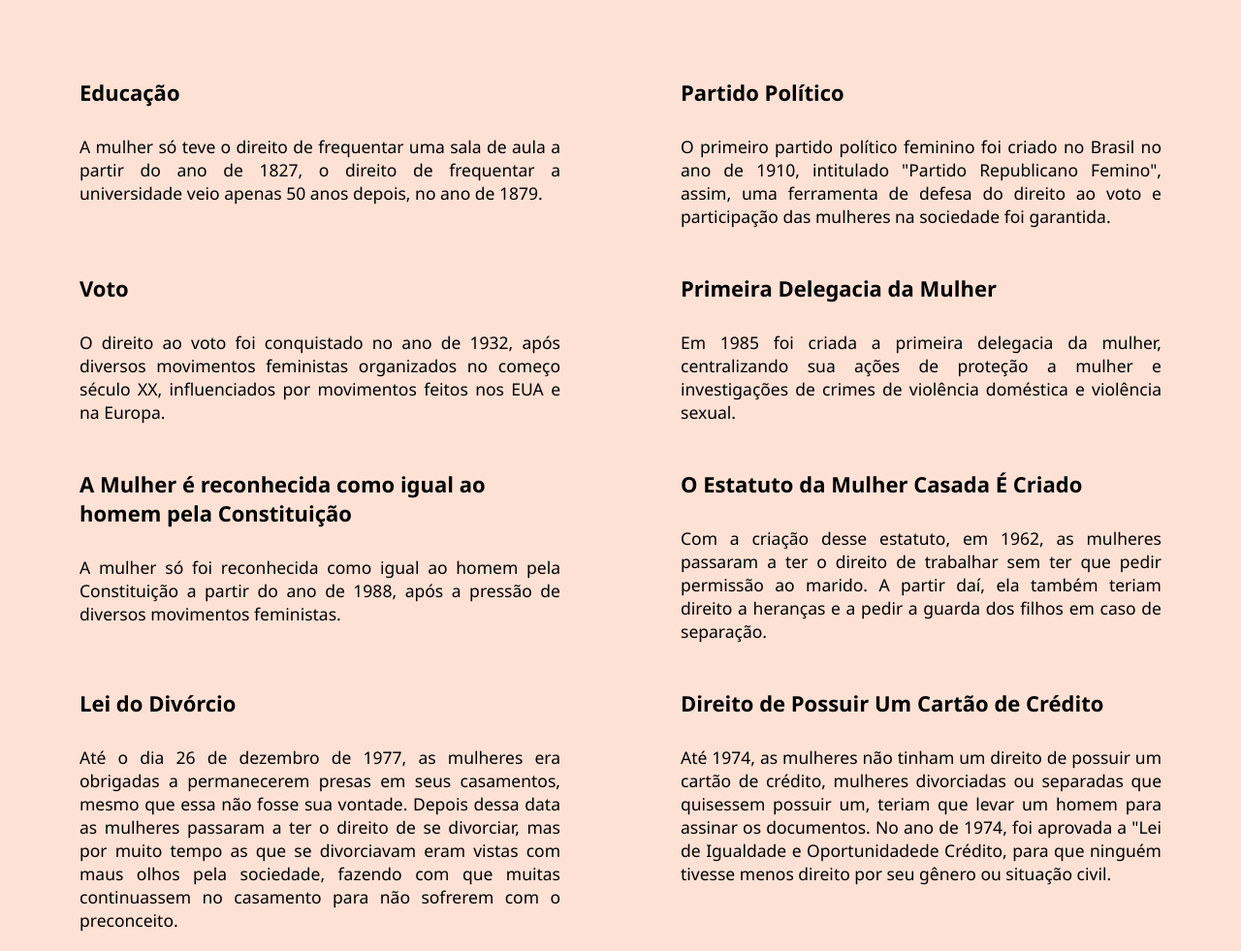
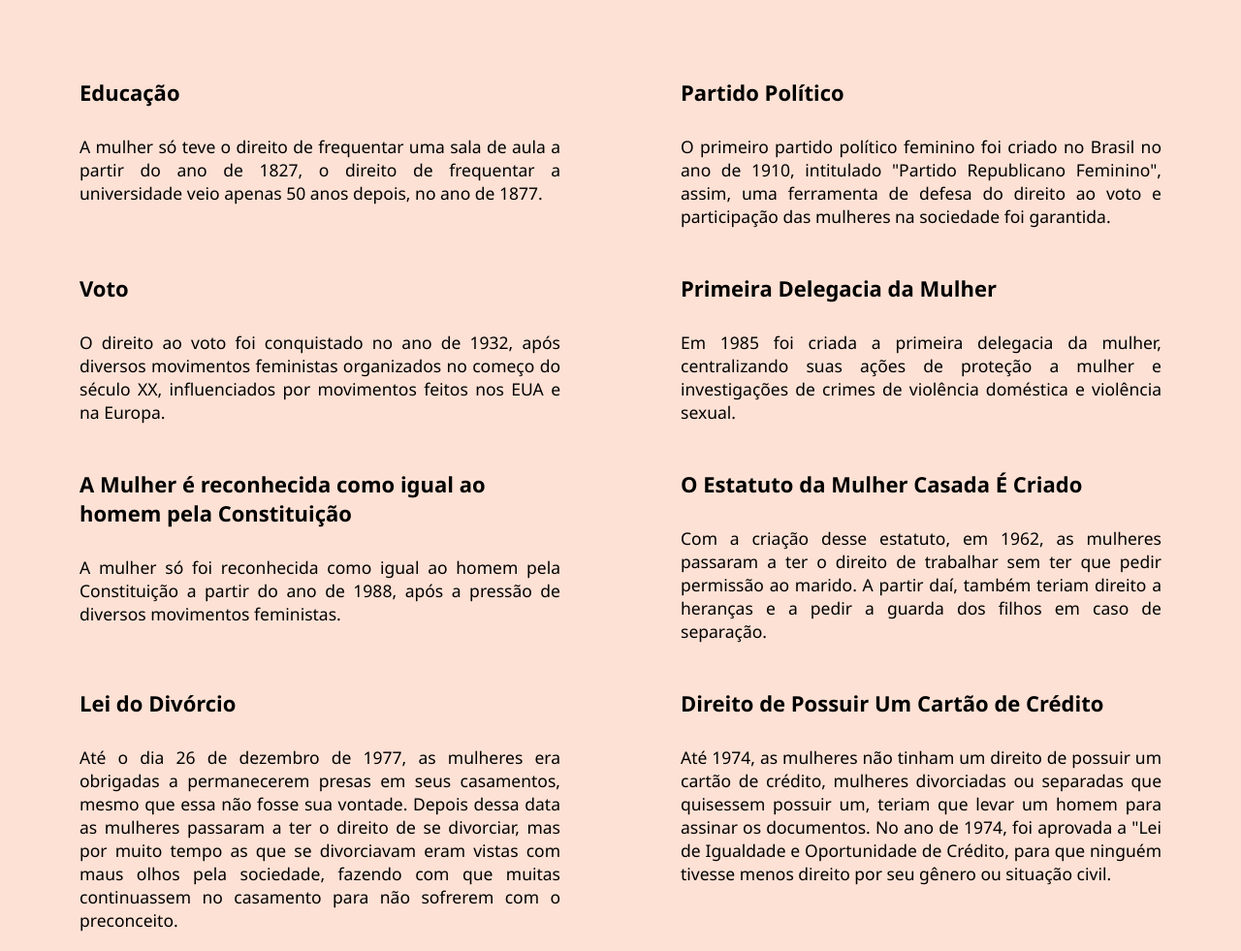
Before and after one commit to janainakshesek/janainakshesek.github.io, a plain HTML site: page index.html in a window 1280 px wide. Shown: the part 2620-3601 px from the top of the page at 97% size. Drawn offline with Linux system fonts and the light colour scheme.

Commit message:
Update index.html

```diff
--- a/index.html
+++ b/index.html
@@ -84,19 +84,19 @@
         <br><br>
         <div class="coluna dois retangulo">
             <h4 class="titulodireitos tipofonte">Educação</h4>
-            <p class="text fonte tipofonte" >A mulher só teve o direito de frequentar uma sala de aula a partir do ano de 1827, o direito de frequentar a universidade veio apenas 50 anos depois, no ano de 1879.</p>
+            <p class="text fonte tipofonte" >A mulher só teve o direito de frequentar uma sala de aula a partir do ano de 1827, o direito de frequentar a universidade veio apenas 50 anos depois, no ano de 1877.</p>
         </div>
         <div class="coluna dois retangulo">
             <h4 class="titulodireitos tipofonte">Partido Político</h4>
-            <p class="text fonte tipofonte">O primeiro partido político feminino foi criado no Brasil no ano de 1910, intitulado "Partido Republicano Femino", assim, uma ferramenta de defesa do direito ao voto e participação das mulheres na sociedade foi garantida.</p>
+            <p class="text fonte tipofonte">O primeiro partido político feminino foi criado no Brasil no ano de 1910, intitulado "Partido Republicano Feminino", assim, uma ferramenta de defesa do direito ao voto e participação das mulheres na sociedade foi garantida.</p>
         </div>
         <div class="coluna dois retangulo">
             <h4 class="titulodireitos tipofonte">Voto</h4>
-            <p class="text fonte tipofonte">O direito ao voto foi conquistado no ano de 1932, após diversos movimentos feministas organizados no começo século XX, influenciados por movimentos feitos nos EUA e na Europa.</p>
+            <p class="text fonte tipofonte">O direito ao voto foi conquistado no ano de 1932, após diversos movimentos feministas organizados no começo do século XX, influenciados por movimentos feitos nos EUA e na Europa.</p>
         </div>
         <div class="coluna dois retangulo">
             <h4 class="titulodireitos tipofonte">Primeira Delegacia da Mulher</h4>
-            <p class="text fonte tipofonte">Em 1985 foi criada a primeira delegacia da mulher, centralizando sua ações de proteção a mulher e investigações de crimes de violência doméstica e violência sexual.</p>
+            <p class="text fonte tipofonte">Em 1985 foi criada a primeira delegacia da mulher, centralizando suas ações de proteção a mulher e investigações de crimes de violência doméstica e violência sexual.</p>
         </div>
         <div class="coluna dois retangulo">
             <h4 class="titulodireitos tipofonte">A Mulher é reconhecida como igual ao homem pela Constituição</h4>
@@ -104,11 +104,11 @@
         </div>
         <div  class="coluna dois retangulo">
             <h4 class="titulodireitos tipofonte">O Estatuto da Mulher Casada É Criado</h4>
-            <p class="text fonte tipofonte">Com a criação desse estatuto, em 1962, as mulheres passaram a ter o direito de trabalhar sem ter que pedir permissão ao marido. A partir daí, ela também teriam direito a heranças e a pedir a guarda dos filhos em caso de separação.</p>
+            <p class="text fonte tipofonte">Com a criação desse estatuto, em 1962, as mulheres passaram a ter o direito de trabalhar sem ter que pedir permissão ao marido. A partir daí, também teriam direito a heranças e a pedir a guarda dos filhos em caso de separação.</p>
         </div>
         <div class="coluna dois direita retangulo">
             <h4 class="titulodireitos tipofonte">Direito de Possuir Um Cartão de Crédito</h4>
-            <p class="text fonte tipofonte">Até 1974, as mulheres não tinham um direito de possuir um cartão de crédito, mulheres divorciadas ou separadas que quisessem possuir um, teriam que levar um homem para assinar os documentos. No ano de 1974, foi aprovada a "Lei de Igualdade e Oportunidadede Crédito, para que ninguém tivesse menos direito por seu gênero ou situação civil.</p>
+            <p class="text fonte tipofonte">Até 1974, as mulheres não tinham um direito de possuir um cartão de crédito, mulheres divorciadas ou separadas que quisessem possuir um, teriam que levar um homem para assinar os documentos. No ano de 1974, foi aprovada a "Lei de Igualdade e Oportunidade de Crédito, para que ninguém tivesse menos direito por seu gênero ou situação civil.</p>
         </div>
         <div class="coluna dois esquerda retangulo">
             <h4 class="titulodireitos tipofonte">Lei do Divórcio</h4>
@@ -129,7 +129,7 @@
         <section class="fundo">
             <div id="noticias">
                 <h4 class="extitulo tipofonte">Notícias</h4>
-                <p class="text fonte tipofonte">A informação é uma forte arma na luta pela igualdade de gênero e empoderamento feminino, por isso, o conhecimento de direitos e oportunidades que foram conquistados a partir do movimento feminista é muito importante. Aqui estão separas algumas notícias, talvez um pouco assustadoras, sobre fatos que aconteceram e que acontecem com as mulheres e meninas ao redor do mundo.</p>
+                <p class="text fonte tipofonte">A informação é uma forte arma na luta pela igualdade de gênero e empoderamento feminino, por isso, o conhecimento de direitos e oportunidades que foram conquistados a partir do movimento feminista é muito importante. Aqui estão separas algumas notícias, talvez um pouco assustadoras, sobre fatos que aconteceram e que acontecem com mulheres e meninas ao redor do mundo.</p>
             </div>
             <div class="coluna dois">
                 <h4 class="extitulo tipofonte">Franca Viola, a primeira mulher a recusar o "casamento reparador"</h4>
@@ -140,7 +140,7 @@
             <div class="coluna dois">
                 <h4 class="extitulo tipofonte">A infibulação</h4>
                 <img class="imgnews" src="img/menina.jpg" alt="menina chorando">
-                <p class="text fonte tipofonte">A infibulação é um tipo de multilação da genitália feminina, consiste no fechamento do órgão genital a fim de impedir relações sexuais. Infelizmente essa prática ainda pode ser encontrada hoje, porém muitas pessoas não sabem nem ao menos de sua existência, por isso o conhecimento sobre a prática é importante para que possamos lutar pelo seu fim. </p>
+                <p class="text fonte tipofonte">A infibulação é um tipo de mutilação da genitália feminina, consiste no fechamento do órgão genital a fim de impedir relações sexuais. Infelizmente essa prática ainda pode ser encontrada hoje, porém muitas pessoas não sabem nem ao menos de sua existência, por isso o conhecimento sobre a prática é importante para que possamos lutar pelo seu fim. </p>
                 <p class="text fonte tipofonte">Para conhecer mais sobre o assunto <a href="http://g1.globo.com/mundo/noticia/2010/07/e-impossivel-descrever-dor-diz-modelo-sobre-circuncisao-feminina.html" target="_blanck"> acesse aqui</a></p>
             </div>
             <div class="coluna dois">
```
